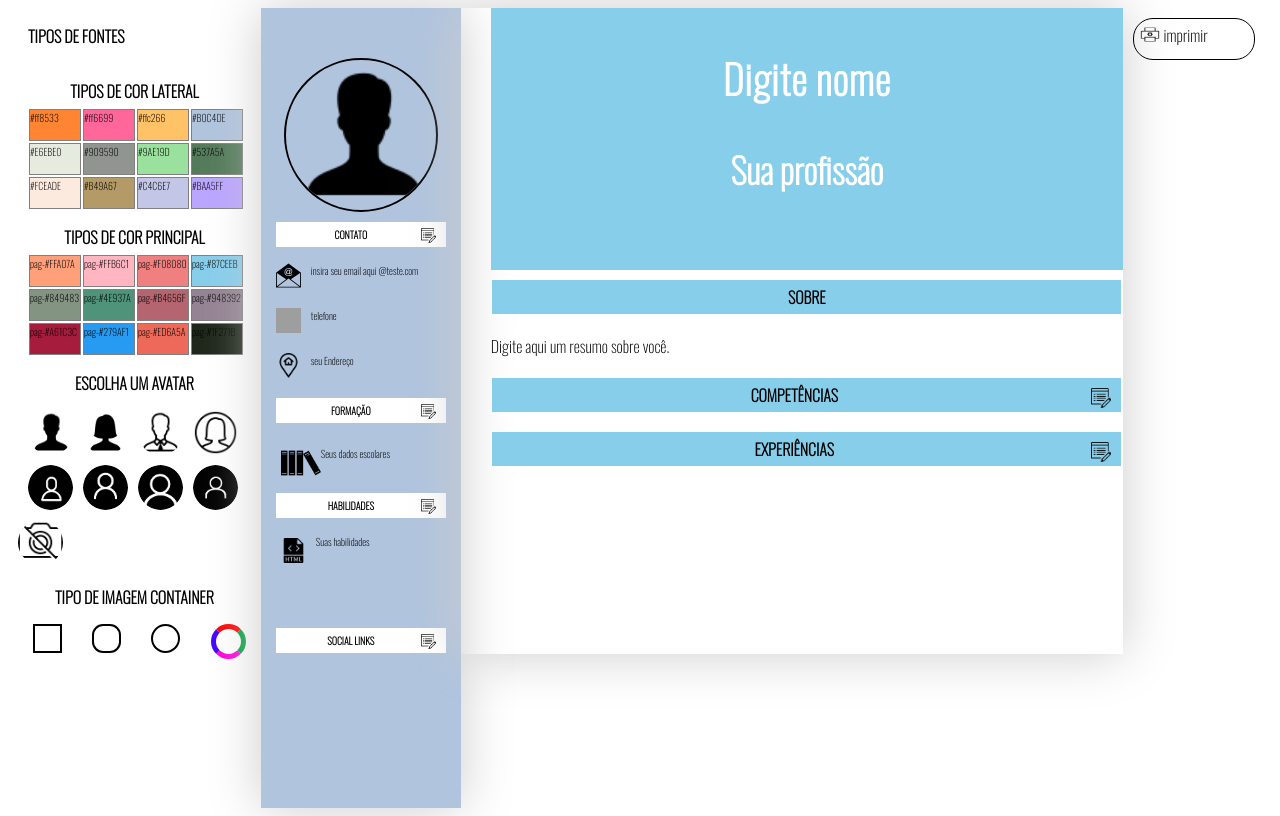
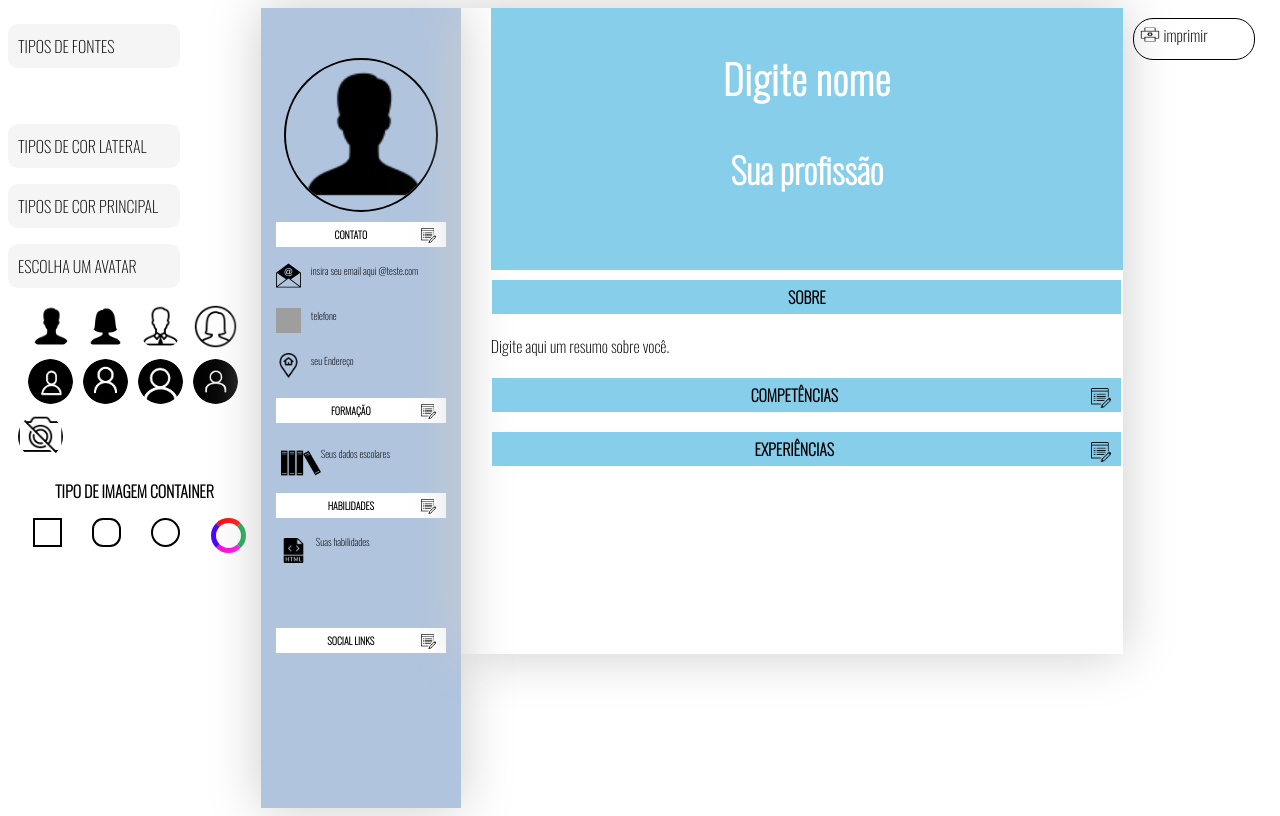
Before and after one commit to SoderJuliano/MeuProjetoPortifolio, a Vue app: page / in a window 1280 px wide. Built offline with nearby package versions, Linux system fonts and the light colour scheme; grey boxes are pictures that could not be loaded; a web font is replaced by a local one.

Commit message:
improving some features

```diff
--- a/src/components/Avatares.vue
+++ b/src/components/Avatares.vue
@@ -1,6 +1,6 @@
 <template>
     <div class="avatares-container">
-        <p class="title">ESCOLHA UM AVATAR</p>
+        <p class="tside">ESCOLHA UM AVATAR</p>
         <div class="avatar-line">
             <img class="avatar" id="a1"
                 @click="changeAvatar"
@@ -123,3 +123,15 @@ export default {
     min-height: 80px;
 }
 </style>
+<style>
+.tside{
+    width: 60%;
+    border-radius: 10px;
+    padding: 10px;
+    background-color: whitesmoke;
+}
+.tside:hover{
+    background-color: black;
+    color: white;
+}
+</style>
--- a/src/components/Colors.vue
+++ b/src/components/Colors.vue
@@ -1,6 +1,7 @@
 <template>
     <div class="colors-container">
-        <p class="title">TIPOS DE COR LATERAL</p>
+        <p class="tside">TIPOS DE COR LATERAL</p>
+        <div class="colors">
             <div class="dots-container">
                 <div class="dot" style="background-color: #ff8533">#ff8533</div>
                 <div class="dot" style="background-color: #ff6699" >#ff6699</div>
@@ -20,6 +21,7 @@
                 <div class="dot" style="background-color: #BAA5FF" >#BAA5FF</div>
             </div>
         </div>
+    </div>
 </template>
 <script>
 export default {
@@ -36,13 +38,28 @@ export default {
 .dot{
     width: 50px;
     height:30px;
-    border: solid gray 1px;
+    border: solid gray 2px;
     margin: 1px;
     font-size: 10px;
+}
+.dot:hover{
+    border: 2px solid black;
+    box-shadow: 0px 1px 1px 1px;
 }
 .colors-container{
     margin-top: 10px;
     display: block;
     background-color: white;
+    text-align: initial;
+    margin-top: 10px;
+}
+.colors-container:hover .colors{
+    display: block;
+    position: absolute;
+    margin-top: -5%;
+}
+.colors{
+    display: none;
+    left: 20px;
 }
 </style>
--- a/src/components/Fonts.vue
+++ b/src/components/Fonts.vue
@@ -1,7 +1,7 @@
 <template>
     <div class="fonts-container">
+      <p class="tside">TIPOS DE FONTES</p>
         <div class="dropdown">
-            <p>TIPOS DE FONTES</p>
             <div class="dropdown-content">
                 <p style="font-family: 'Oswald', sans-serif !important; font-weight: bold" @click='$emit("changefont")' >Oswald</p>
                 <p style="font-family:'Zen Loop', cursive !important; font-weight: bold" @click='$emit("changefont")' >Zen Loop</p>
@@ -67,7 +67,7 @@ export default {
   padding: 12px 16px;
   z-index: 1;
 }
-.dropdown:hover .dropdown-content {
+.fonts-container:hover .dropdown-content {
   display: block;
 }
 /* ----------------------------------------------
--- a/src/components/pageColor.vue
+++ b/src/components/pageColor.vue
@@ -1,6 +1,7 @@
 <template>
     <div class="colors-container">
-        <p class="title">TIPOS DE COR PRINCIPAL</p>
+        <p class="tside">TIPOS DE COR PRINCIPAL</p>
+        <div class="colors">
             <div class="dots-container">
                 <div class="dot" id="#FFA07A" style="background-color: #FFA07A">pag-#FFA07A</div>
                 <div class="dot" id="#FFB6C1" style="background-color: #FFB6C1" >pag-#FFB6C1</div>
@@ -20,6 +21,7 @@
                 <div class="dot" id="#1F271B" style="background-color: #1F271B" >pag-#1F271B</div>
             </div>
         </div>
+    </div>
 </template>
 <script>
 export default {
@@ -30,7 +32,6 @@ export default {
 .dots-container{
     display: flex;
     width: 90%;
-    margin-left: 20px;
     margin-right: 50px;
 }
 .dot{
@@ -40,9 +41,29 @@ export default {
     margin: 1px;
     font-size: 10px;
 }
+.dot:hover{
+    border: 2px solid black;
+    box-shadow: 0px 1px 1px 1px;
+}
+.colors{
+    display: none;
+    left: 20px;
+    margin-top: -5%;
+}
+.colors-container:hover .colors{
+    display: block;
+    position: absolute;
+    left: 20px;
+}
 .colors-container{
     margin-top: 5px;
     display: block;
     background-color: white;
+    margin-top: 10px;
 }
 </style>
+<style>
+.colors-container .title{
+    text-align: initial;
+}
+</style>
```
Lines whose indentation alone changed are shown as unchanged.
